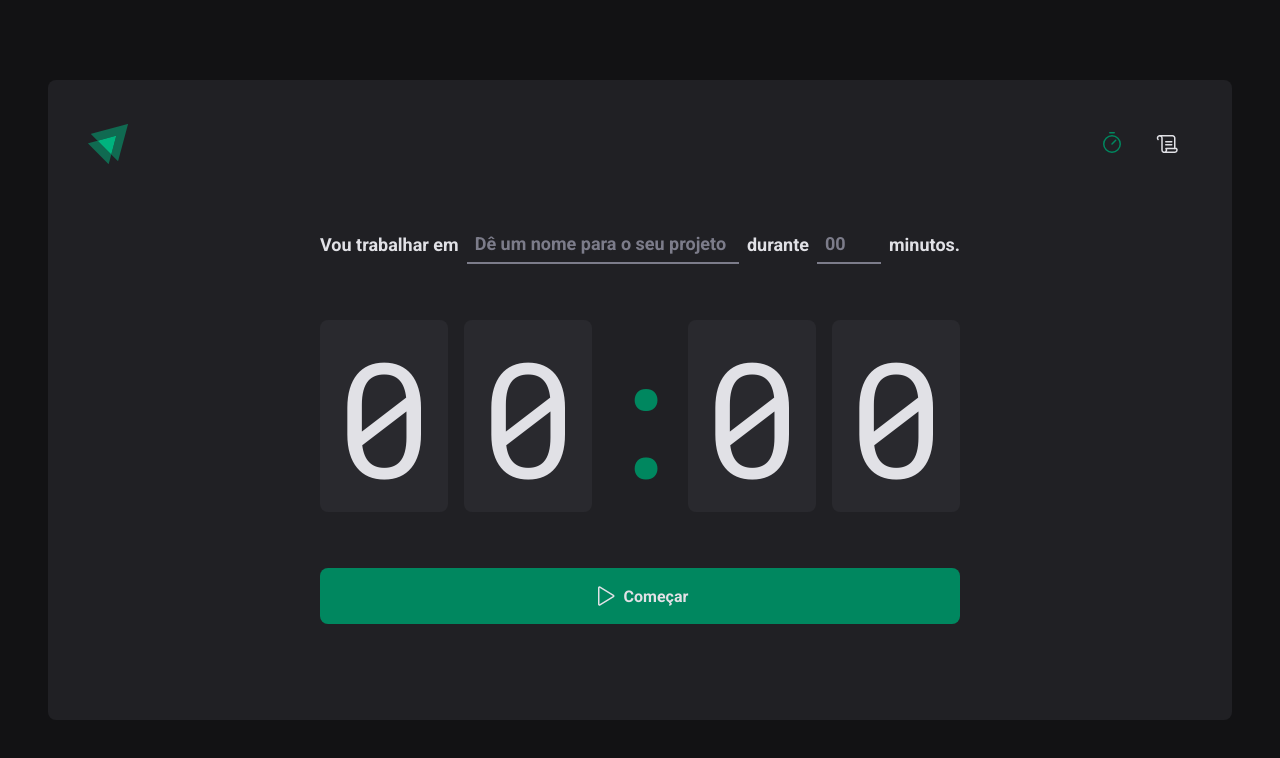
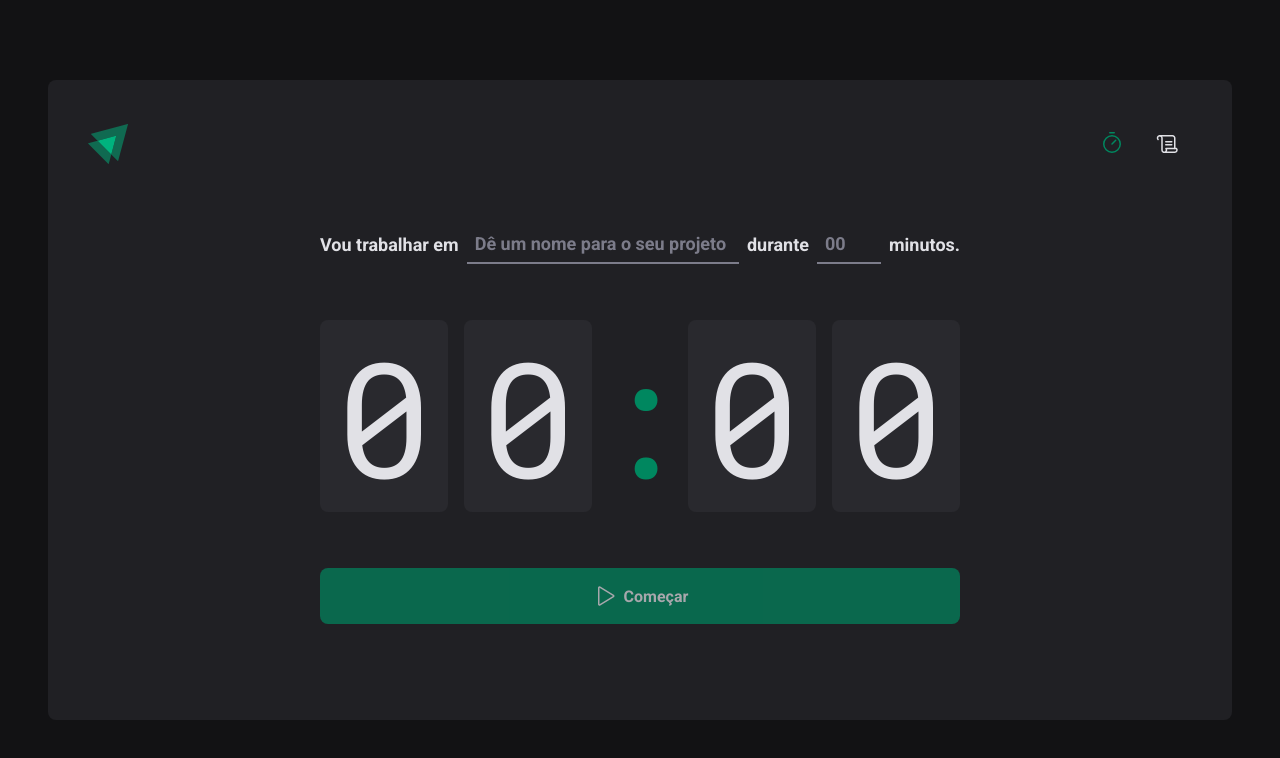
Before and after one commit to filemomheck/Rocketseat-React-Ignite-Timer, a React (Vite) app: page / in a window 1280 px wide. Shown: the top 758 px of the page. Built offline with nearby package versions, Linux system fonts and the light colour scheme.

Commit message:
Add "disabled" in button home.

```diff
--- a/src/Pages/Home/index.tsx
+++ b/src/Pages/Home/index.tsx
@@ -42,7 +42,7 @@ export function Home() {
           <span>0</span>
         </CountdownContainer>
 
-        <StartCountdownButton type="submit">
+        <StartCountdownButton type="submit" disabled>
           <Play size={24} />
           Começar
         </StartCountdownButton>
```
